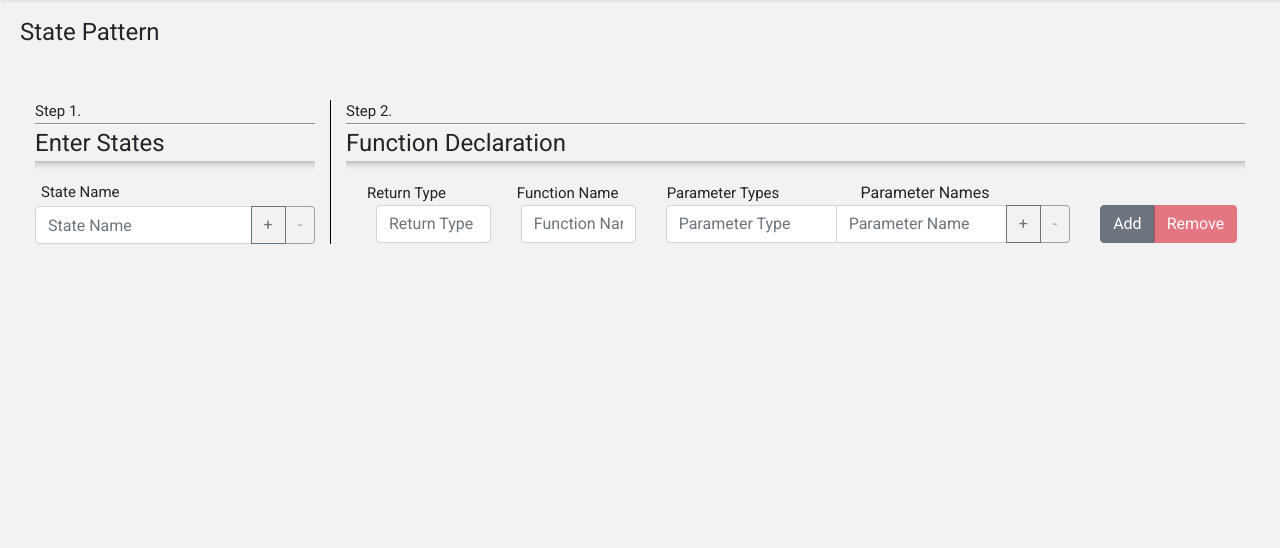
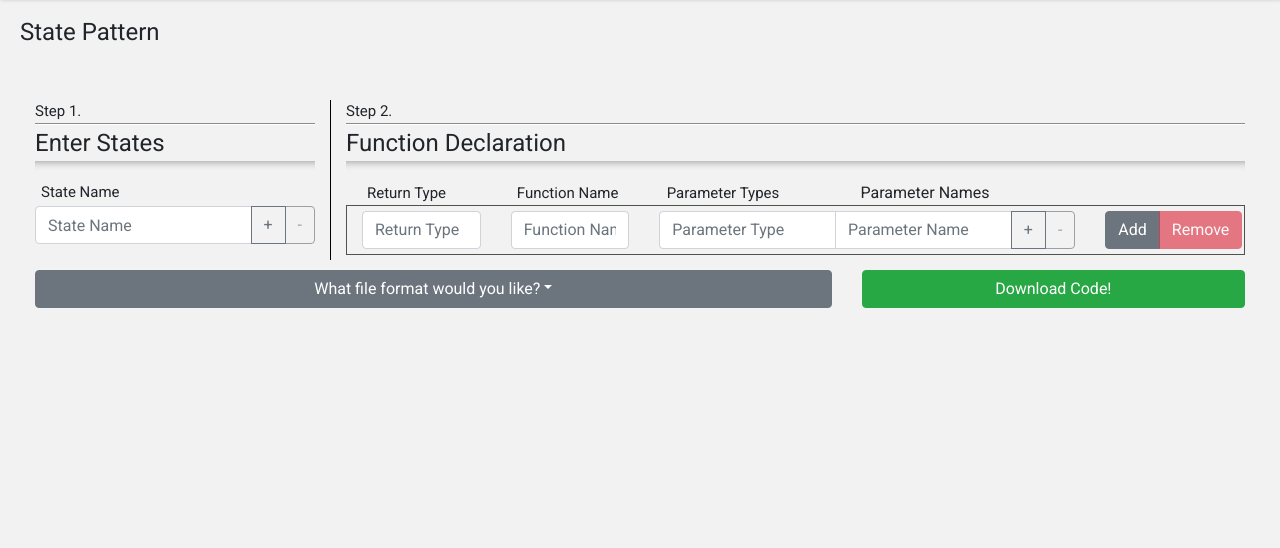
Before and after one commit to ganesh-k13/GOF-Templates, a Flask app: page /state in a window 1280 px wide. Shown: the part 56-604 px from the top of the page. Run offline with Flask 2, Linux system fonts and the light colour scheme; some libraries are stand-ins or nearby versions.

Commit message:
UI Skeleton completed

```diff
--- a/server/flaskr/static/css/index.css
+++ b/server/flaskr/static/css/index.css
@@ -50,6 +50,7 @@ footer a:focus {
     top: 0px;
     left: 0px;
     /*height: 50px;*/
+    z-index: 9999;
     width: 100%;
     background-color: #141411;
     color: #FFFFFF;
--- a/server/flaskr/static/css/state.css
+++ b/server/flaskr/static/css/state.css
@@ -26,8 +26,9 @@
 .repeatableStateListGroup{
 	margin-top: 3px;
 }
-.stateName{
 
+.fileType{
+	cursor: pointer;
 }
 
 #stepsRowName{
@@ -49,6 +50,7 @@
 	padding-top: 5px;
 	padding-bottom: 5px;
 	padding-right: 5px;
-	padding-left: 5px;
+	/*padding-left: 5px;*/
+	margin-bottom: 5px;
 	border: 1px solid #51514D;
 }
--- a/server/flaskr/static/js/state.js
+++ b/server/flaskr/static/js/state.js
@@ -50,9 +50,9 @@ $(document).ready(function() {
     $("#funcDeclWrapperRow").on('click', '.addFuncDeclBtn', function(event) {
         console.log("addParameterTypeBtn");
         $("#funcDeclDivRow").append("\
-            <div class='col-xl-12 col-lg-12 col-md-12 col-12'>\
+            <div class='col-xl-12 col-lg-12 col-md-12 col-12 customBorder funcToDelete noPadColumn'>\
                 <div class='container-fluid repeatableFuncDeclList'>\
-                    <div class='row dummyToDelete'>\
+                    <div class='row'>\
                         <div class='col-xl-2 col-lg-2 col-md-2 col-2'>\
                             <input type='text' class='form-control' placeholder='Return Type' aria-label='Return Type' aria-describedby='basic-addon3'>\
                         </div>\
@@ -85,9 +85,15 @@ $(document).ready(function() {
 
     $("#funcDeclWrapperRow").on('click', '.delFuncDeclBtn', function(event) {
         console.log("delParameterTypeBtn");
-        var eleToBeDeleted = $(this).parents(".dummyToDelete");
+        var eleToBeDeleted = $(this).parents(".funcToDelete");
         console.log(eleToBeDeleted);
         eleToBeDeleted.remove();
     });
 
+    $(".fileType").on('click', function(event) {
+        event.preventDefault();
+        /* Act on the event */
+        $("#placeholderChange").text($(this).text());
+    });
+
 });
--- a/server/flaskr/templates/patterns/state.html
+++ b/server/flaskr/templates/patterns/state.html
@@ -95,9 +95,9 @@
                                 </div>
                             </div>
                             <div class="row" id="funcDeclDivRow">
-                                <div class="col-xl-12 col-lg-12 col-md-12 col-12">
+                                <div class="col-xl-12 col-lg-12 col-md-12 col-12 customBorder funcToDelete noPadColumn">
                                     <div class="container-fluid repeatableFuncDeclList">
-                                        <div class="row dummyToDelete">
+                                        <div class="row">
                                             <div class="col-xl-2 col-lg-2 col-md-2 col-2">
                                                 <input type="text" class="form-control" placeholder="Return Type" aria-label="Return Type" aria-describedby="basic-addon3">
                                             </div>
@@ -135,7 +135,23 @@
             </div>
         </div>
     </div>
+    <div class="row" style="margin-top: 10px;">
+        <div class="col-xl-8 col-lg-8 col-md-8 col-8">
 
+            <button class="btn btn-secondary btn-block dropdown-toggle" id="placeholderChange" type="button" data-toggle="dropdown" aria-haspopup="true" aria-expanded="false">What file format would you like?</button>
+            <div class="dropdown-menu" name="fileType">
+                <h6 class="dropdown-header">What file format would you like?</h6>
+                <a class="dropdown-item fileType" value=".tar.gz">.tar.gz</a>
+                <a class="dropdown-item fileType" value=".tar.bz2">.tar.bz2</a>
+                <a class="dropdown-item fileType" value=".tar.xz">.tar.xz</a>
+                <a class="dropdown-item fileType" value=".zip">.zip</a>
+            </div>
+
+        </div>
+        <div class="col-xl-4 col-lg-4 col-md-4 col-4">
+            <button type="button" class="btn btn-success btn-block">Download Code!</button>
+        </div>
+    </div>
 </div>
 
 {% endblock %}
```
